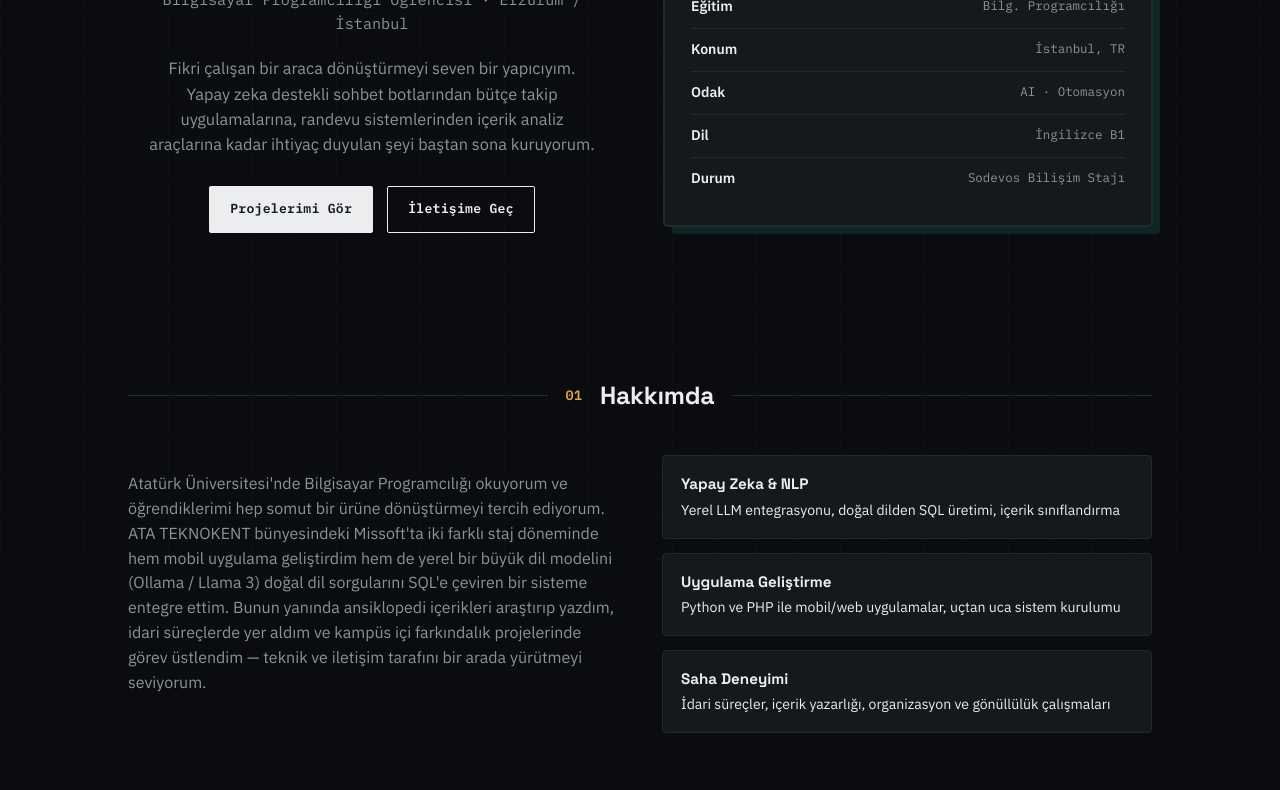
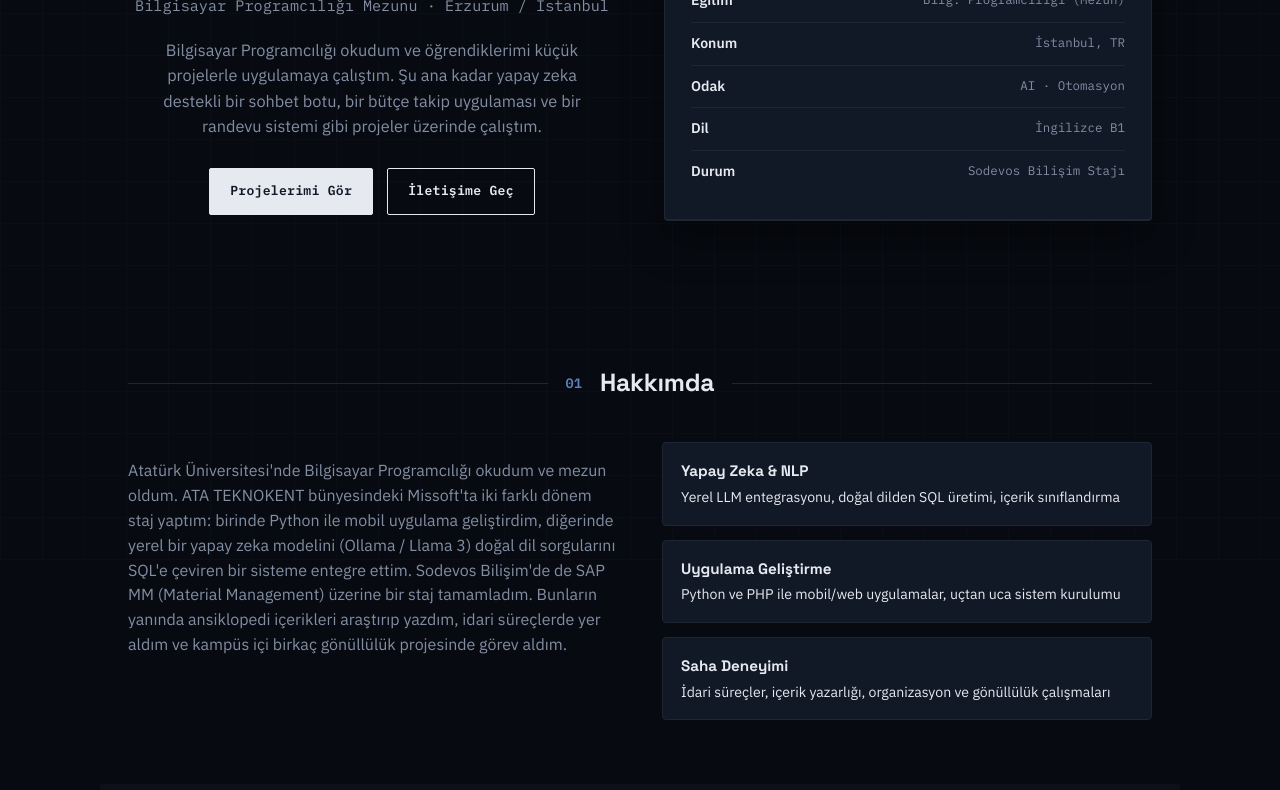
Before and after one commit to 0silaaslan/0silaaslan.github.io, a plain HTML site: page index.html in a window 1280 px wide. Shown: the part 239-1029 px from the top of the page. Drawn offline with Linux system fonts and the light colour scheme.

Commit message:
Update title and description in index.html

```diff
--- a/index.html
+++ b/index.html
@@ -3,24 +3,24 @@
 <head>
 <meta charset="UTF-8">
 <meta name="viewport" content="width=device-width, initial-scale=1.0">
-<title>Sıla Aslan — Bilgisayar Programcılığı Öğrencisi</title>
-<meta name="description" content="Sıla Aslan | Bilgisayar Programcılığı öğrencisi. Yapay zeka destekli uygulamalar, chatbotlar ve pratik yazılım çözümleri geliştiriyor.">
+<title>Sıla Aslan — Bilgisayar Programcılığı Mezunu</title>
+<meta name="description" content="Sıla Aslan | Bilgisayar Programcılığı mezunu. Yapay zeka destekli uygulamalar, chatbotlar ve pratik yazılım çözümleri geliştiriyor.">
 <link rel="preconnect" href="https://fonts.googleapis.com">
 <link rel="preconnect" href="https://fonts.gstatic.com" crossorigin>
 <link href="https://fonts.googleapis.com/css2?family=Space+Grotesk:wght@400;500;600;700&family=IBM+Plex+Sans:wght@400;500;600&family=IBM+Plex+Mono:wght@400;500;600&display=swap" rel="stylesheet">
 <style>
   :root{
-    --bg: #0A0C0F;
-    --bg-alt: #101317;
-    --paper: #15181D;
-    --ink: #ECEDEE;
-    --ink-soft: #8D9399;
-    --line: #24282E;
-    --amber: #E3A24B;
-    --teal: #3FD8C4;
-    --teal-deep: #1F4E48;
-    --shipped: #4FCB86;
-    --progress: #E3A24B;
+    --bg: #070A10;
+    --bg-alt: #0C1119;
+    --paper: #111826;
+    --ink: #E6E9EF;
+    --ink-soft: #838EA3;
+    --line: #1E2634;
+    --amber: #5C82C4;
+    --teal: #93A6C9;
+    --teal-deep: #1B2A45;
+    --shipped: #5B9B7E;
+    --progress: #5C82C4;
   }
 
   *{ box-sizing:border-box; }
@@ -69,7 +69,6 @@
     width:26px; height:26px; border:2px solid var(--ink); border-radius:3px;
     display:flex; align-items:center; justify-content:center;
     font-family:'IBM Plex Mono', monospace; font-size:0.68rem; font-weight:600;
-    transform:rotate(-4deg);
   }
   nav ul{ list-style:none; display:flex; gap:26px; margin:0; padding:0; }
   nav a{ text-decoration:none; font-size:0.86rem; color:var(--ink-soft); font-weight:500; transition:color .15s; }
@@ -111,7 +110,7 @@
 
   .hero-card{
     background:var(--paper); border:1px solid var(--line); border-radius:4px;
-    padding:26px; box-shadow:0 0 0 1px var(--line), 8px 8px 0 rgba(63,216,196,0.12);
+    padding:26px; box-shadow:0 1px 0 var(--line), 0 20px 40px rgba(0,0,0,0.35);
   }
   .hero-card .tag-label{
     font-family:'IBM Plex Mono', monospace; font-size:0.68rem; text-transform:uppercase;
@@ -176,7 +175,7 @@
     padding:22px; display:flex; flex-direction:column; gap:10px;
     transition:transform .15s, box-shadow .15s;
   }
-  .card:hover{ transform:translateY(-3px); box-shadow:0 0 0 1px var(--teal), 0 12px 28px rgba(0,0,0,0.45); border-color:var(--teal); }
+  .card:hover{ transform:translateY(-2px); box-shadow:0 10px 24px rgba(0,0,0,0.35); border-color:var(--teal); }
   .project-grid{ align-items:stretch; }
   .card-top{ display:flex; justify-content:space-between; align-items:flex-start; gap:10px; }
   .status{
@@ -191,7 +190,7 @@
   .card-tags{ display:flex; flex-wrap:wrap; gap:6px; margin-top:6px; }
   .card-tags span{
     font-family:'IBM Plex Mono', monospace; font-size:0.68rem; color:var(--teal);
-    background:rgba(63,216,196,0.1); padding:3px 8px; border-radius:2px;
+    background:rgba(147,166,201,0.14); padding:3px 8px; border-radius:2px;
   }
 
   /* ---- volunteer ---- */
@@ -259,8 +258,8 @@
 <section class="hero" id="top">
   <div>
     <h1>Sıla Aslan</h1>
-    <div class="hero-role mono">Bilgisayar Programcılığı Öğrencisi · Erzurum / İstanbul</div>
-    <p class="lede">Fikri çalışan bir araca dönüştürmeyi seven bir yapıcıyım. Yapay zeka destekli sohbet botlarından bütçe takip uygulamalarına, randevu sistemlerinden içerik analiz araçlarına kadar ihtiyaç duyulan şeyi baştan sona kuruyorum.</p>
+    <div class="hero-role mono">Bilgisayar Programcılığı Mezunu · Erzurum / İstanbul</div>
+    <p class="lede">Bilgisayar Programcılığı okudum ve öğrendiklerimi küçük projelerle uygulamaya çalıştım. Şu ana kadar yapay zeka destekli bir sohbet botu, bir bütçe takip uygulaması ve bir randevu sistemi gibi projeler üzerinde çalıştım.</p>
     <div class="hero-cta">
       <a href="#projects" class="btn btn-solid">Projelerimi Gör</a>
       <a href="#contact" class="btn btn-line">İletişime Geç</a>
@@ -269,7 +268,7 @@
   <div class="hero-card reveal">
     <span class="tag-label">Envanter Kartı</span>
     <ul>
-      <li><b>Eğitim</b><span>Bilg. Programcılığı</span></li>
+      <li><b>Eğitim</b><span>Bilg. Programcılığı (Mezun)</span></li>
       <li><b>Konum</b><span>İstanbul, TR</span></li>
       <li><b>Odak</b><span>AI · Otomasyon</span></li>
       <li><b>Dil</b><span>İngilizce B1</span></li>
@@ -282,8 +281,8 @@
   <div class="section-head"><span class="section-num mono">01</span><h2>Hakkımda</h2></div>
   <div class="about-grid">
     <p>
-      Atatürk Üniversitesi'nde Bilgisayar Programcılığı okuyorum ve öğrendiklerimi hep somut bir ürüne dönüştürmeyi tercih ediyorum. ATA TEKNOKENT bünyesindeki Missoft'ta iki farklı staj döneminde hem mobil uygulama geliştirdim hem de yerel bir büyük dil modelini (Ollama / Llama 3) doğal dil sorgularını SQL'e çeviren bir sisteme entegre ettim. Bunun yanında ansiklopedi içerikleri araştırıp yazdım, idari süreçlerde yer aldım ve kampüs içi farkındalık projelerinde görev üstlendim — teknik ve iletişim tarafını bir arada yürütmeyi seviyorum.
-    </p>
+      Atatürk Üniversitesi'nde Bilgisayar Programcılığı okudum ve mezun oldum. ATA TEKNOKENT bünyesindeki Missoft'ta iki farklı dönem staj yaptım: birinde Python ile mobil uygulama geliştirdim, diğerinde yerel bir yapay zeka modelini (Ollama / Llama 3) doğal dil sorgularını SQL'e çeviren bir sisteme entegre ettim. Sodevos Bilişim'de de SAP MM (Material Management) üzerine bir staj tamamladım. Bunların yanında ansiklopedi içerikleri araştırıp yazdım, idari süreçlerde yer aldım ve kampüs içi birkaç gönüllülük projesinde görev aldım.
+</p>
     <div class="about-notes">
       <div class="note"><b>Yapay Zeka & NLP</b>Yerel LLM entegrasyonu, doğal dilden SQL üretimi, içerik sınıflandırma</div>
       <div class="note"><b>Uygulama Geliştirme</b>Python ve PHP ile mobil/web uygulamalar, uçtan uca sistem kurulumu</div>
@@ -327,7 +326,7 @@
     </div>
     <div class="tl-item">
       <div class="tl-date">Eylül 2024 — Haziran 2026</div>
-      <h3>Bilgisayar Programcılığı (Önlisans)</h3>
+      <h3>Bilgisayar Programcılığı (Önlisans) — Mezun</h3>
       <div class="tl-org">Atatürk Üniversitesi, Erzurum</div>
     </div>
   </div>
```
